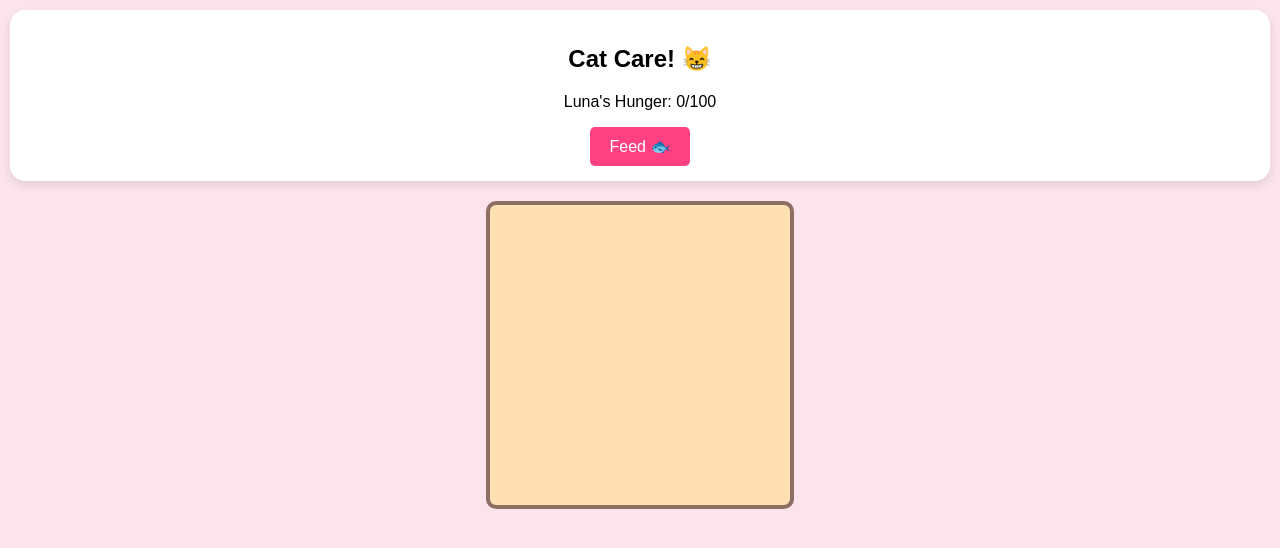
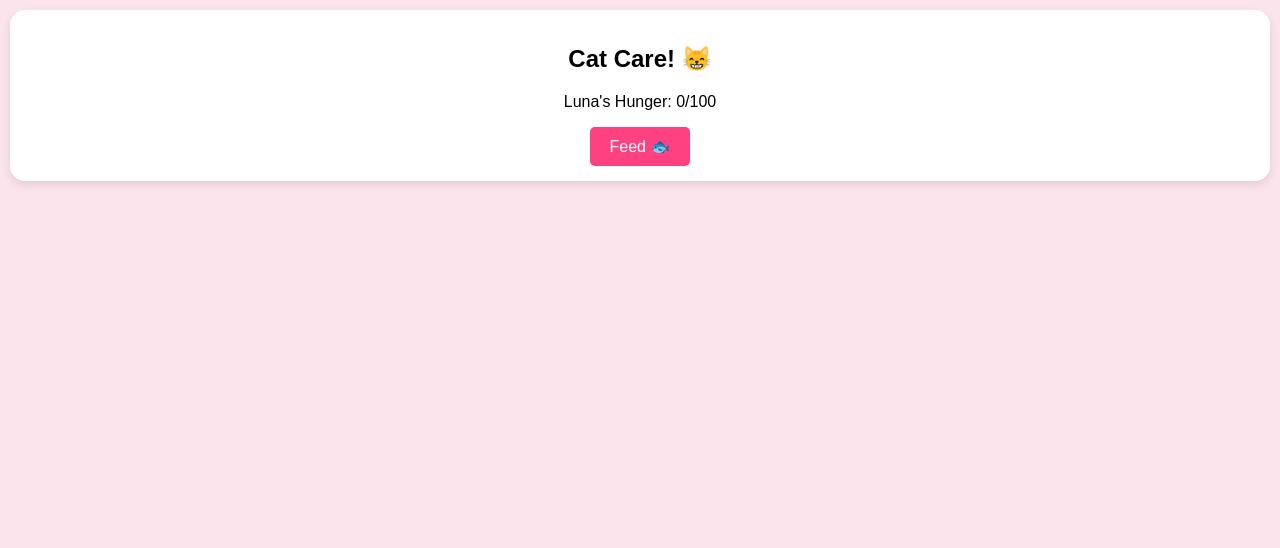
Before and after one commit to THESHMIL0/Our-House-, a website: page public/index.html in a window 1280 px wide. Drawn offline with nearby package versions, Linux system fonts and the light colour scheme; no server answers.

Commit message:
Update index.html

```diff
--- a/public/index.html
+++ b/public/index.html
@@ -4,7 +4,6 @@
     <meta charset="UTF-8">
     <meta name="viewport" content="width=device-width, initial-scale=1.0, maximum-scale=1.0, user-scalable=no">
     <title>Our Cat Game</title>
-
     <link rel="stylesheet" href="style.css">
 </head>
 <body>
@@ -15,8 +14,7 @@
         <button id="feed-btn">Feed 🐟</button>
     </div>
 
-    <div id="room">
-        </div>
+    <canvas id="gameCanvas" width="300" height="300"></canvas>
 
     <script src="/socket.io/socket.io.js"></script>
     <script src="game.js"></script>
```
